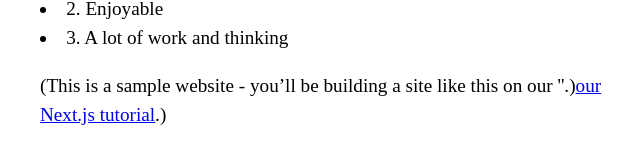
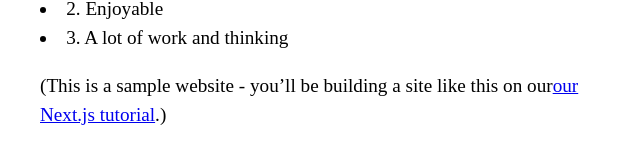
Before and after one commit to MIGUELCARLOS1321/nextjs-blog, a Next.js app: page / in a window 1280 px wide. Shown: the part 776-940 px from the top of the page, without its empty margins (312-952 px from the left). Built offline with nearby package versions, Linux system fonts and the light colour scheme.

Commit message:
Update index.js

```diff
--- a/pages/index.js
+++ b/pages/index.js
@@ -29,7 +29,7 @@ export default function Home() {
         <li>2. Enjoyable</li>
         <li>3. A lot of work and thinking</li>
         <p>
-          (This is a sample website - you’ll be building a site like this on our ''.)
+          (This is a sample website - you’ll be building a site like this on our
           <a href="https://nextjs.org/learn">our Next.js tutorial</a>.)
         </p>
       </section>
```
